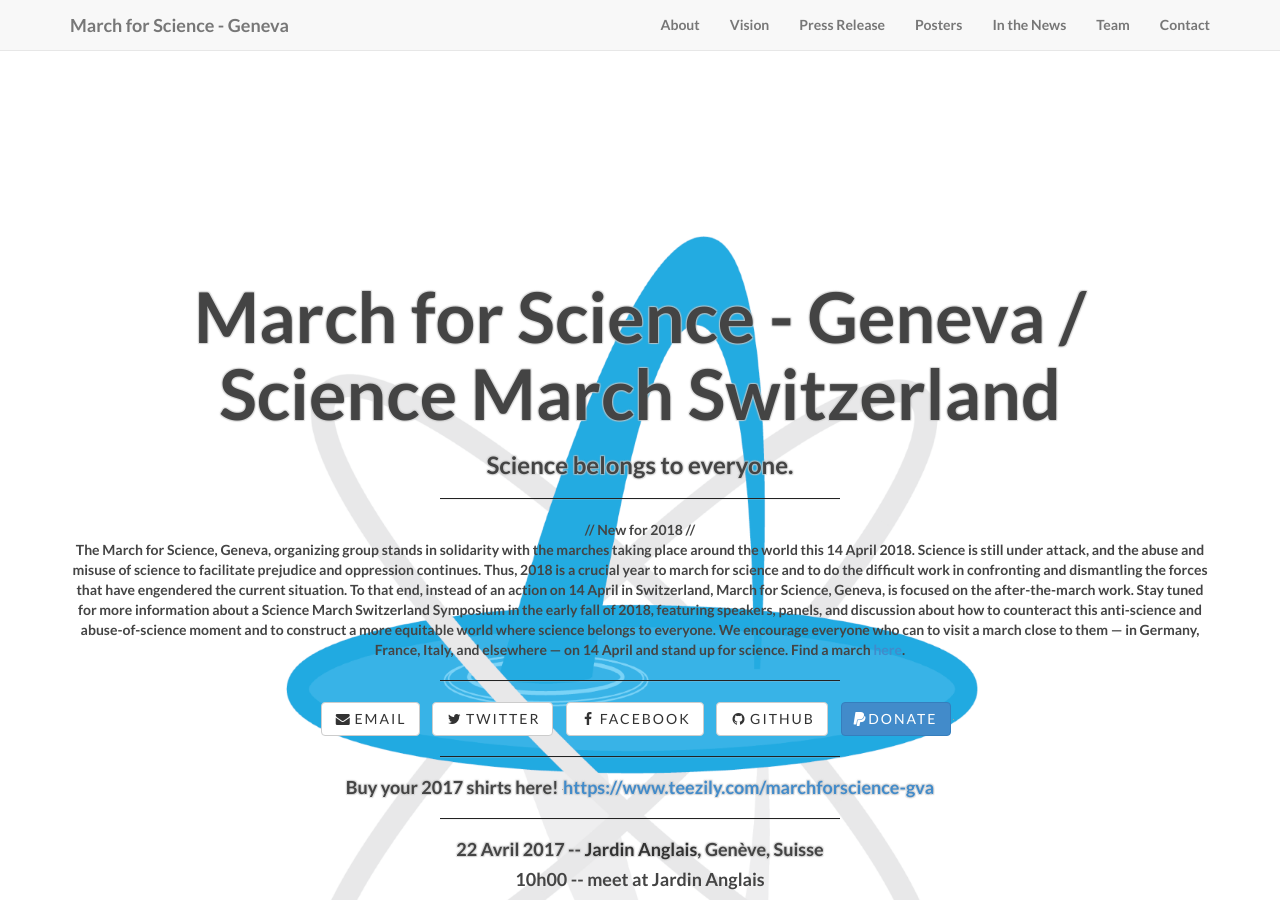
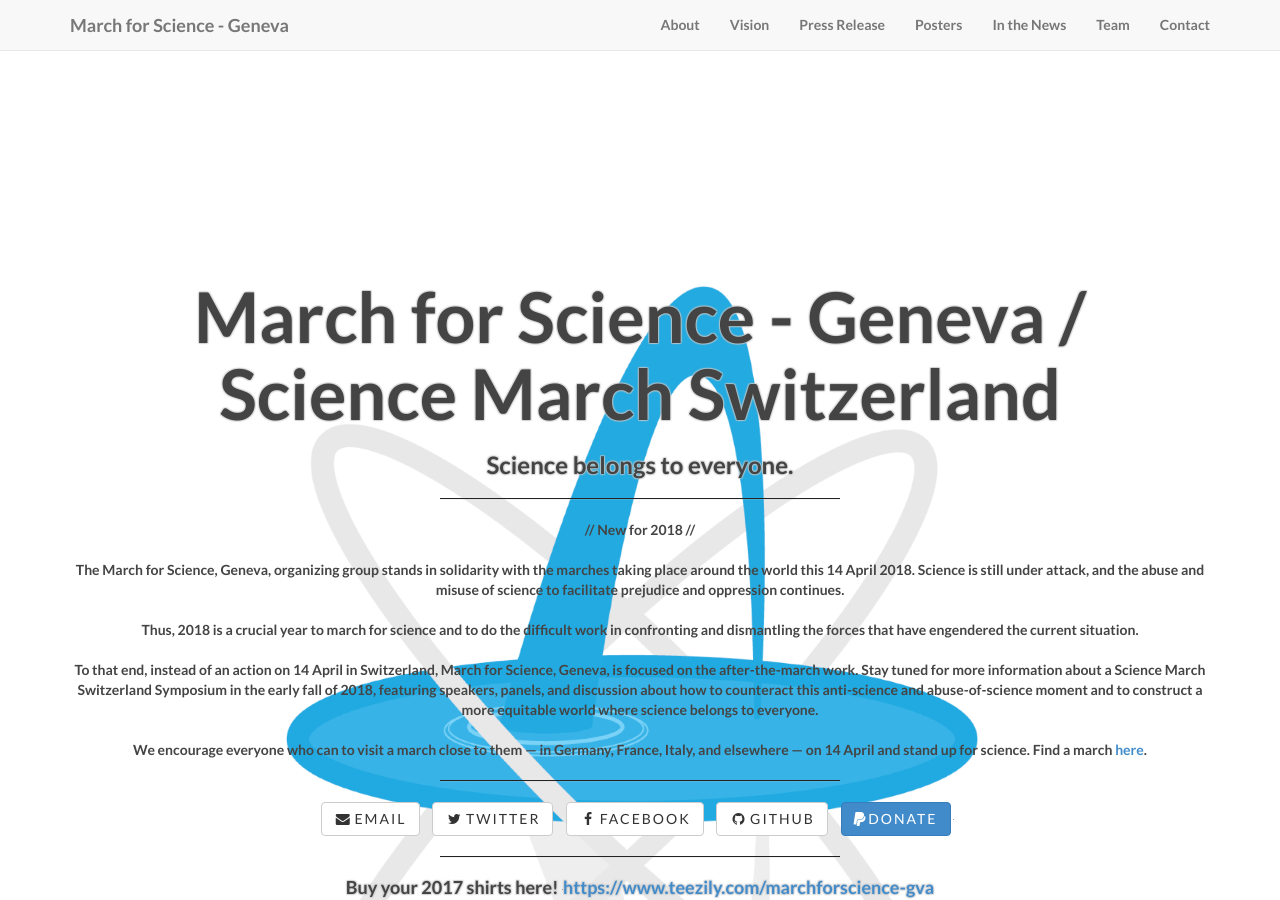
Before and after one commit to marchforsciencegeneva/marchforsciencegeneva.github.io, a Jekyll site: the page built from index.html, in a window 1280 px wide and 900 px high. Built offline with Jekyll 4.4.1, drawn with Linux system fonts in a browser that asks for light colours; grey boxes are pictures that could not be loaded.

```diff
--- a/_includes/header.html
+++ b/_includes/header.html
@@ -14,10 +14,10 @@
 						<h1>{{ page.title }}</h1>
 						<h3>{{ page.subTitle }}</h3>
 						<hr class="intro-divider">
-						// New for 2018 // <br>
-						The March for Science, Geneva, organizing group stands in solidarity with the marches taking place around the world this 14 April 2018.   Science is still under attack, and the abuse and misuse of science to facilitate prejudice and oppression continues.
-						Thus, 2018 is a crucial year to march for science and to do the difficult work in confronting and dismantling the forces that have engendered the current situation.
-						To that end, instead of an action on 14 April in Switzerland, March for Science, Geneva, is focused on the after-the-march work.   Stay tuned for more information about a Science March Switzerland Symposium in the early fall of 2018, featuring speakers, panels, and discussion about how to counteract this anti-science and abuse-of-science moment and to construct a more equitable world where science belongs to everyone.
+						// New for 2018 // <br> <br>
+						The March for Science, Geneva, organizing group stands in solidarity with the marches taking place around the world this 14 April 2018.   Science is still under attack, and the abuse and misuse of science to facilitate prejudice and oppression continues. <br> <br>
+						Thus, 2018 is a crucial year to march for science and to do the difficult work in confronting and dismantling the forces that have engendered the current situation. <br> <br>
+						To that end, instead of an action on 14 April in Switzerland, March for Science, Geneva, is focused on the after-the-march work.   Stay tuned for more information about a Science March Switzerland Symposium in the early fall of 2018, featuring speakers, panels, and discussion about how to counteract this anti-science and abuse-of-science moment and to construct a more equitable world where science belongs to everyone. <br> <br>
 						We encourage everyone who can to visit a march close to them — in Germany, France, Italy, and elsewhere — on 14 April and stand up for science.  Find a march <a href="https://actionnetwork.org/event_campaigns/marches-for-science-2018">here</a>.
 						<hr class="intro-divider">
 						<ul class="list-inline intro-social-buttons">
```
